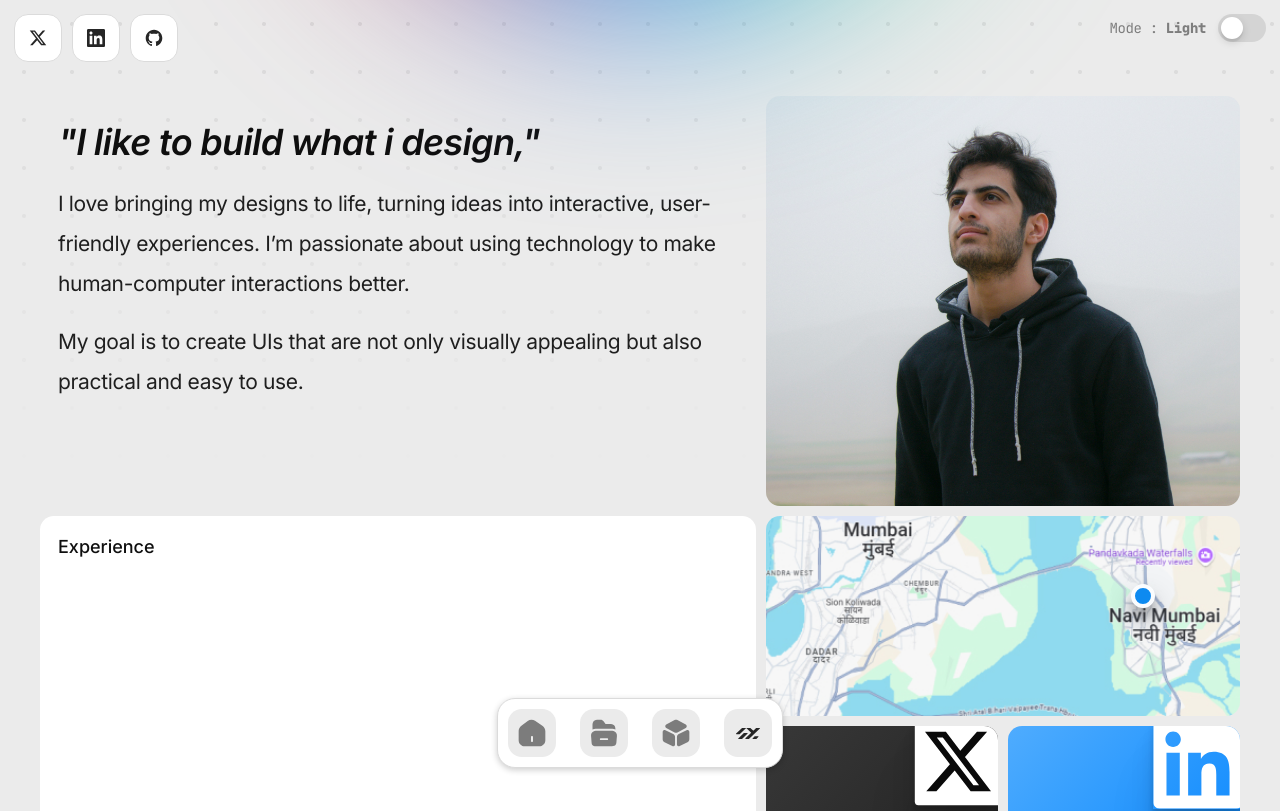
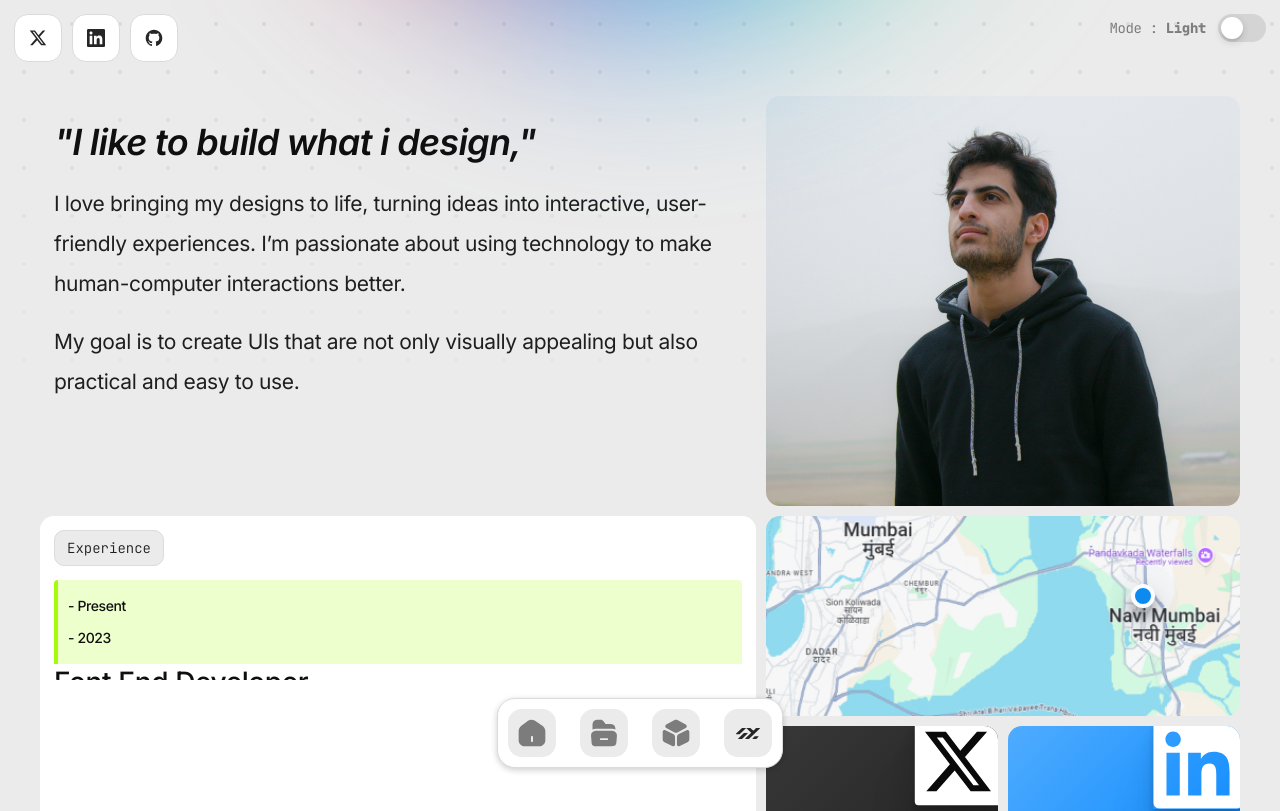
Before and after one commit to Shubham-yelekar/portfolio2024, a React (Vite) app: page /about in a window 1280 px wide. Shown: the top 811 px of the page. Built offline with nearby package versions, Linux system fonts and the light colour scheme.

Commit message:
title chages

```diff
--- a/src/App.css
+++ b/src/App.css
@@ -13,7 +13,9 @@
   --light-gray:rgb(221, 221, 221) ;
 
   --font-mono: "JetBrains Mono", monospace;
-  --font-primary: "Inter", sans-serif;;
+  --font-primary: "Inter", sans-serif;
+  --green-light: rgba(166, 252, 8, 0.2);
+  --green: rgba(166, 252, 8, 1);
 }
 
 [data-theme= 'light']{
@@ -862,8 +864,23 @@ background-image: url(/public/assets/various/dot.png);
 .bento-card {
   border-radius: 1.4rem;
   background-color: var(--nav-color);
-  padding: 1.8rem;
+  padding: 1.4rem;
+  transition: all 0.3s ease-in-out;
 }
+
+.bento-card h6 {
+  color: var(--text-color-2);
+  font-family: var(--font-mono);
+  font-weight:300;
+  padding: 4px 12px;
+  border: 1px solid var(--border-gray);
+  width: fit-content;
+  font-size: 1.4rem;
+  border-radius: 1rem;
+ background-color: var(--nav-icon-box);
+  transition: all 0.3s ease-in-out;
+}
+
 
 .intro-box {
   grid-area: 1 / 1 / 3 / 4;
@@ -897,6 +914,28 @@ background-image: url(/public/assets/various/dot.png);
 .experience-box {
   grid-area: 3/1/5/4;
 }
+
+.experience-list {
+  height: 10rem;
+  border-radius: 0.4rem;
+  overflow: hidden;
+  margin-top: 1.4rem;
+
+}
+
+.experience-list-date {
+  padding: 1rem;
+  background-size: 8rem 8rem;
+  background-color: var(--green-light);
+  border-left:4px solid var(--green) ;
+
+}
+
+.experience-list h5 {
+  font-size: 1.4rem;
+  color: var(--text-color);
+}
+
 
 .map-box {
   grid-area: 3/4/4/6;
@@ -1420,6 +1459,7 @@ background-image: url(/public/assets/various/dot.png);
     grid-area: 5 / 1 / 7 / 5;
   }
 
+
   .map-box {
     grid-area: 3 / 3/ 4 / 5;
   }
--- a/src/pages/About.jsx
+++ b/src/pages/About.jsx
@@ -23,7 +23,19 @@ const About = () => {
 
        <div className='bento-card profile-img-box'></div>
 
-       <div className='bento-card experience-box'><h6>Experience</h6></div>
+       <div className='bento-card experience-box'>
+        <h6>Experience</h6>
+        <div className='flex experience-list'>
+          <div className='flex flex-col justify-between experience-list-date'>
+            <h5>- Present</h5>
+            <h5>- 2023</h5>
+          </div>
+          <div>
+            <h4>Font End Developer</h4>
+          </div>
+        </div>
+
+        </div>
        <div className='bento-card map-box'>
         <div className='map-marking'></div>
        </div>
```
